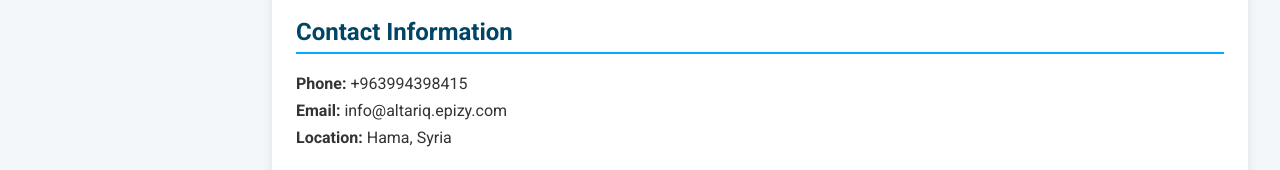
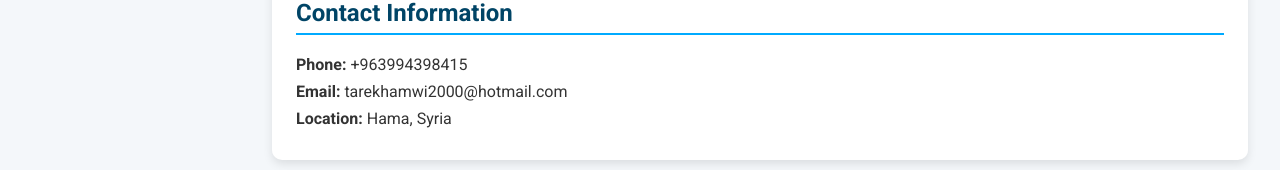
Before and after one commit to Tare-h/altarek, a plain HTML site: page index.html in a window 1280 px wide. Shown: the part 2133-2303 px from the top of the page. Drawn offline with Linux system fonts and the light colour scheme.

Commit message:
Update index.html

```diff
--- a/index.html
+++ b/index.html
@@ -159,7 +159,6 @@
       <h2>Our Services</h2>
       <ul>
         <li>Exclusive local representative for global manufacturers</li>
-        <li>Equipment import on-demand with no upfront payment</li>
         <li>Installation, operation, and user training</li>
         <li>System integration (DICOM, HIS, RIS, PACS)</li>
         <li>Software and hardware troubleshooting</li>
@@ -213,7 +212,7 @@
     <section id="contact" class="contact">
       <h2>Contact Information</h2>
       <p><strong>Phone:</strong> +963994398415</p>
-      <p><strong>Email:</strong> info@altariq.epizy.com</p>
+      <p><strong>Email:</strong> tarekhamwi2000@hotmail.com</p>
       <p><strong>Location:</strong> Hama, Syria</p>
     </section>
   </div>
```
